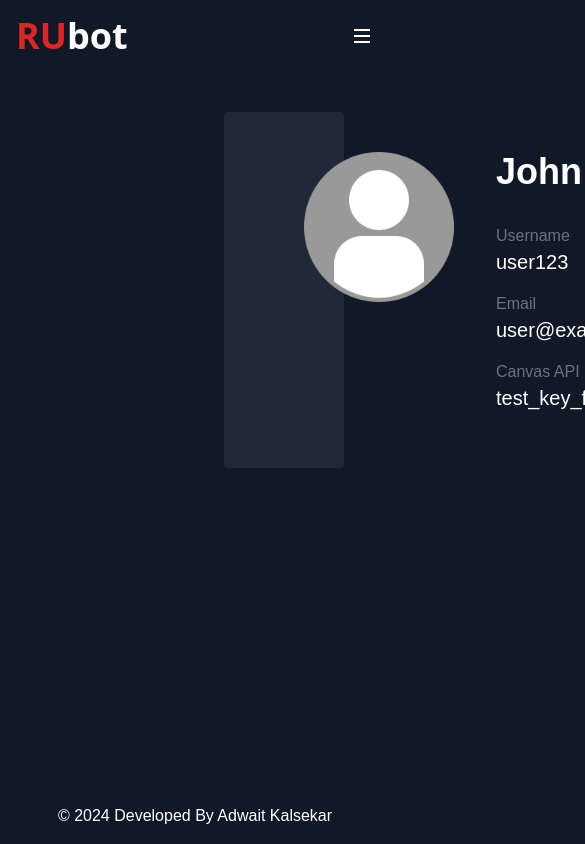
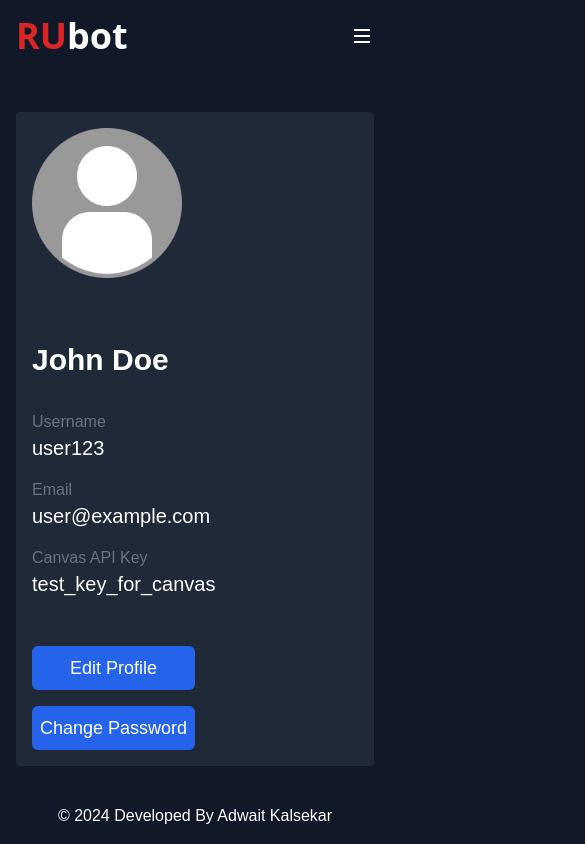
Before and after one commit to adwait-kalsekar/rubot-frontend, a Next.js app: page /profile in a window 390 px wide. Shown: the top 844 px of the page, 585 px wide, since content can reach past the window. Built offline with nearby package versions, Linux system fonts and the light colour scheme.

Commit message:
profile page optimized for  mobile

```diff
--- a/src/app/profile/page.tsx
+++ b/src/app/profile/page.tsx
@@ -24,45 +24,37 @@ export default function ProfilePage() {
   );
 
   return (
-    <div className="mr-56 ml-56 items-center mt-10 justify-center">
-      <div className="bg-gray-800 p-10 pl-20 rounded">
-        {/* <h1 className="text-2xl mb-8">User Profile</h1> */}
-        {/* Form fields */}
-
-        <div className="flex flex-row">
-          <div className="mb-4 flex flex-col">
+    <div className="max-w-4xl mx-auto mt-10 px-4">
+      <div className="bg-gray-800 p-4 md:p-10 md:pl-20 rounded">
+        <div className="flex flex-col md:flex-row items-start md:items-center">
+          {/* Avatar and possibly file input if editing profile */}
+          <div className="mb-8 md:mb-0 md:mr-16 flex flex-col items-center md:items-start">
             <Image
               src={user.avatar ? user.avatar : defaultUserIcon}
               height={150}
               width={150}
               alt="User Avatar"
-              className="mb-8 mr-48"
+              className="mb-4"
             />
-
-            {editing === 'profile' && <input className="" type="file" />}
+            {editing === 'profile' && <input type="file" className="mt-2" />}
           </div>
 
           {editing === 'password' ? (
-            <>
             <EditPasswordForm setEditing={setEditing} />
-            </>
           ) : editing === 'profile' ? (
-            <>
             <EditProfileForm
               setEditing={setEditing}
               user={user}
               setUser={setUser}
             />
-            </>
           ) : (
-            <>
-              <div className="profile">
+            <div className="w-full flex flex-col md:flex-row justify-between items-start mt-4 md:mt-0">
+              <div className="profile mb-8 md:mb-0">
                 <div className="mb-8">
-                  <span className="text-4xl font-semibold">
+                  <span className="text-3xl md:text-4xl font-semibold">
                     {user.fullName}
                   </span>
                 </div>
-
                 <div className="mb-4">
                   <span className="text-base text-gray-500">Username</span>
                   <br />
@@ -84,21 +76,21 @@ export default function ProfilePage() {
                 )}
               </div>
 
-              <div className="">
+              <div className="flex flex-col md:items-end space-y-4 md:space-y-6">
                 <button
-                  className="ml-72 mt-10 mb-4 p-2 rounded-md text-lg bg-blue-600 hover:bg-blue-700"
+                  className="p-2 rounded-md text-lg bg-blue-600 hover:bg-blue-700 w-full md:w-auto"
                   onClick={() => setEditing('profile')}
                 >
                   Edit Profile
                 </button>
                 <button
-                  className="ml-72 mt-4 p-2 rounded-md text-lg bg-blue-600 hover:bg-blue-700"
+                  className="p-2 rounded-md text-lg bg-blue-600 hover:bg-blue-700 w-full md:w-auto"
                   onClick={() => setEditing('password')}
                 >
                   Change Password
                 </button>
               </div>
-            </>
+            </div>
           )}
         </div>
       </div>
```
Lines whose indentation alone changed are shown as unchanged.
